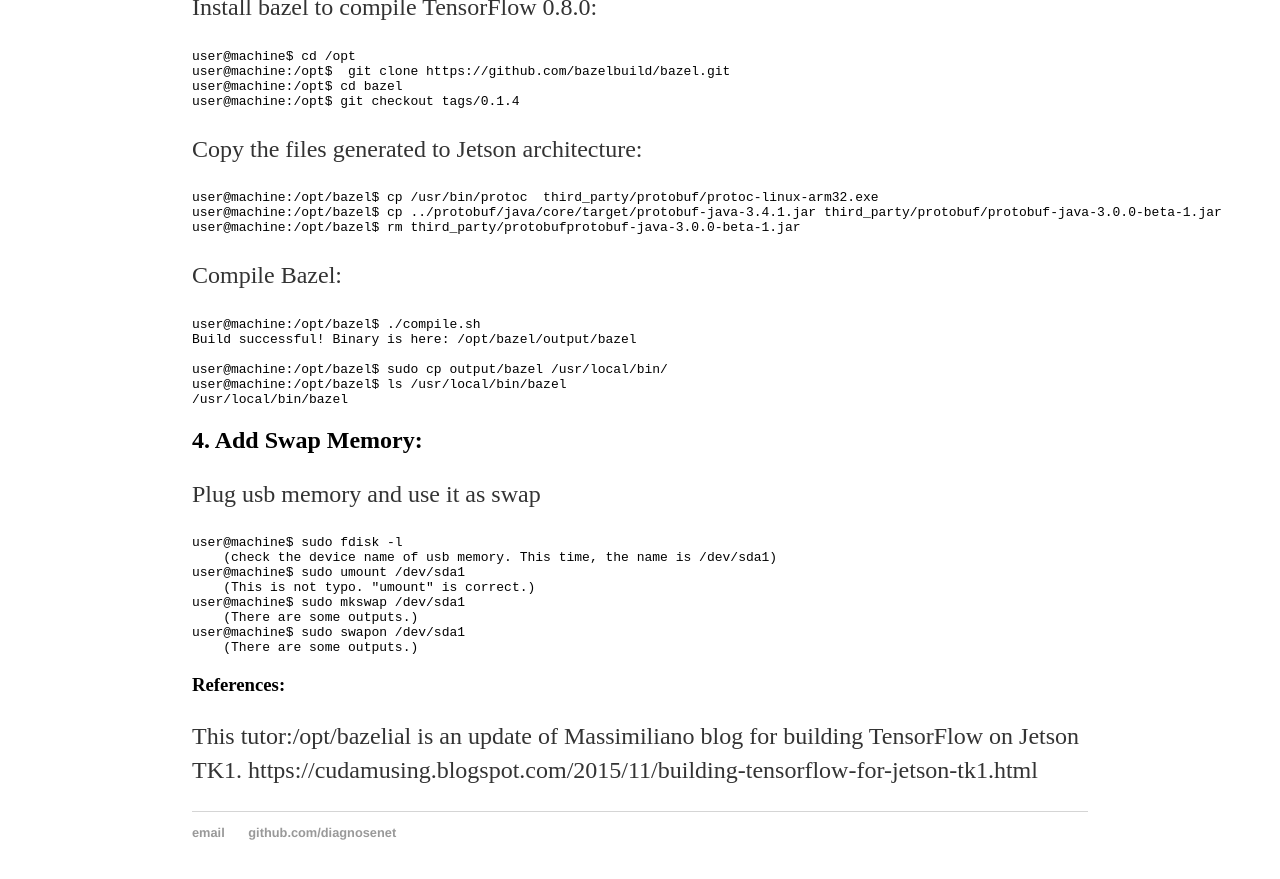
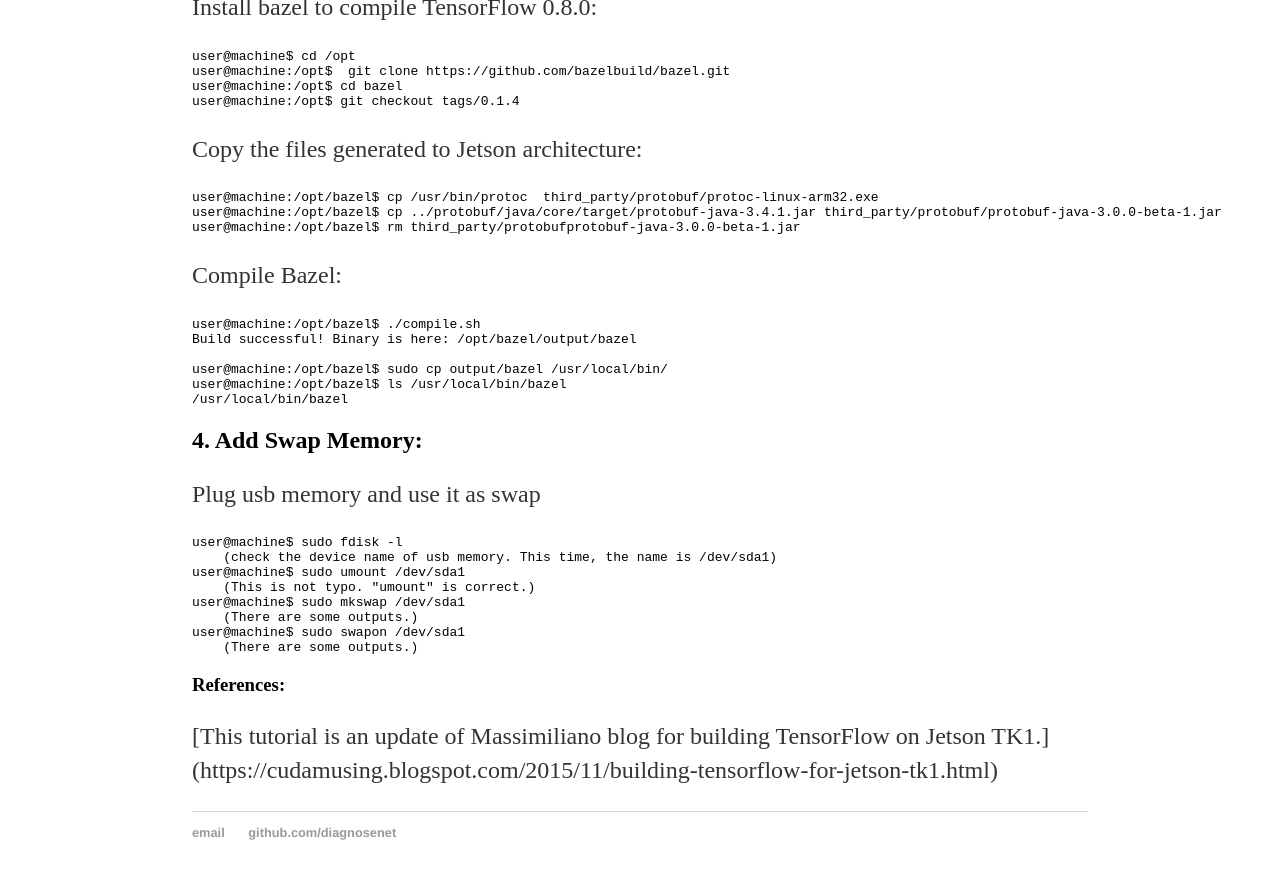
Before and after one commit to diagnosenet/diagnosenet.github.io, a Jekyll site: the page built from _posts/2018-12-03-tensorflow-installation-jetsontk1.md, in a window 1280 px wide and 900 px high, scrolled down 1562 px. Shown: the top 879 px of the window. Built offline with Jekyll 4.4.1, drawn with Linux system fonts in a browser that asks for light colours.

Commit message:
Update 2018-12-03-tensorflow-installation-jetsontk1.md

```diff
--- a/_posts/2018-12-03-tensorflow-installation-jetsontk1.md
+++ b/_posts/2018-12-03-tensorflow-installation-jetsontk1.md
@@ -102,4 +102,4 @@
 
 
 ### References:
-This tutor:/opt/bazelial is an update of Massimiliano blog for building TensorFlow on Jetson TK1. https://cudamusing.blogspot.com/2015/11/building-tensorflow-for-jetson-tk1.html
+[This tutorial is an update of Massimiliano blog for building TensorFlow on Jetson TK1.] (https://cudamusing.blogspot.com/2015/11/building-tensorflow-for-jetson-tk1.html)
```
